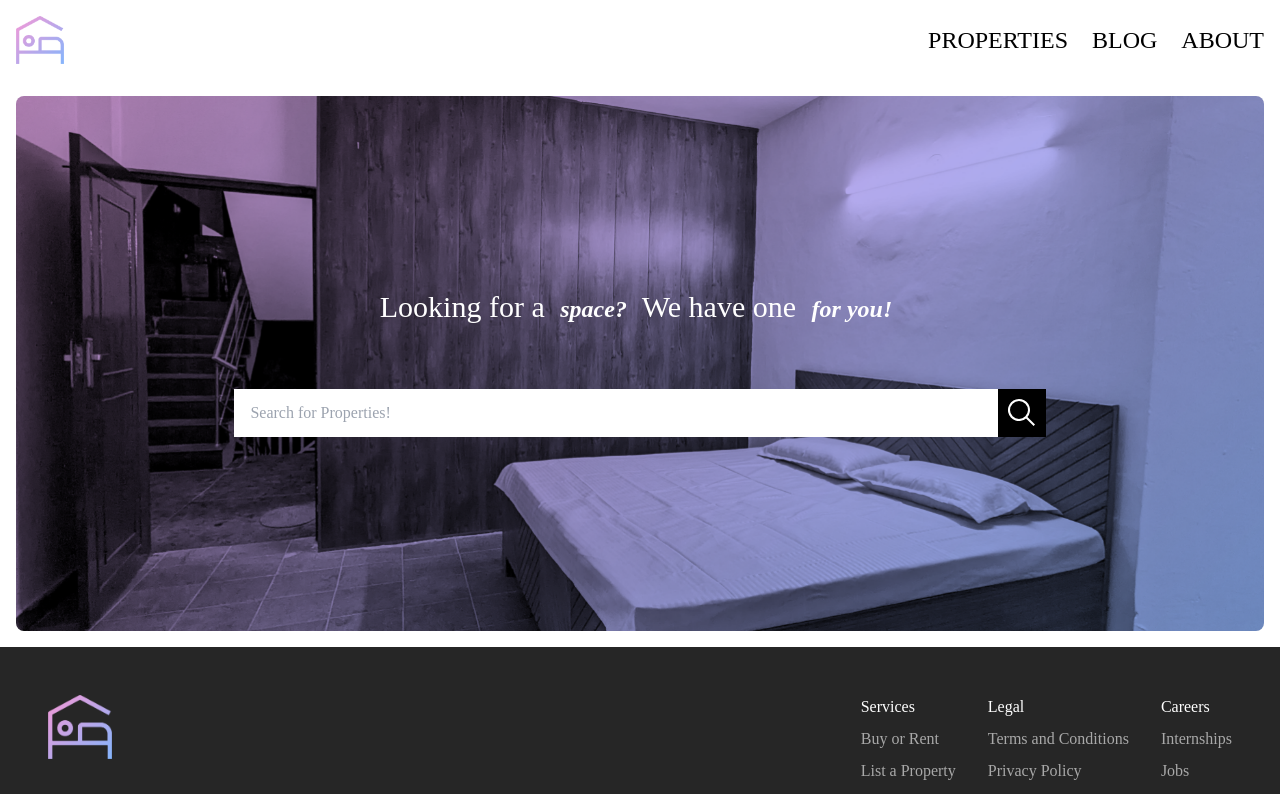
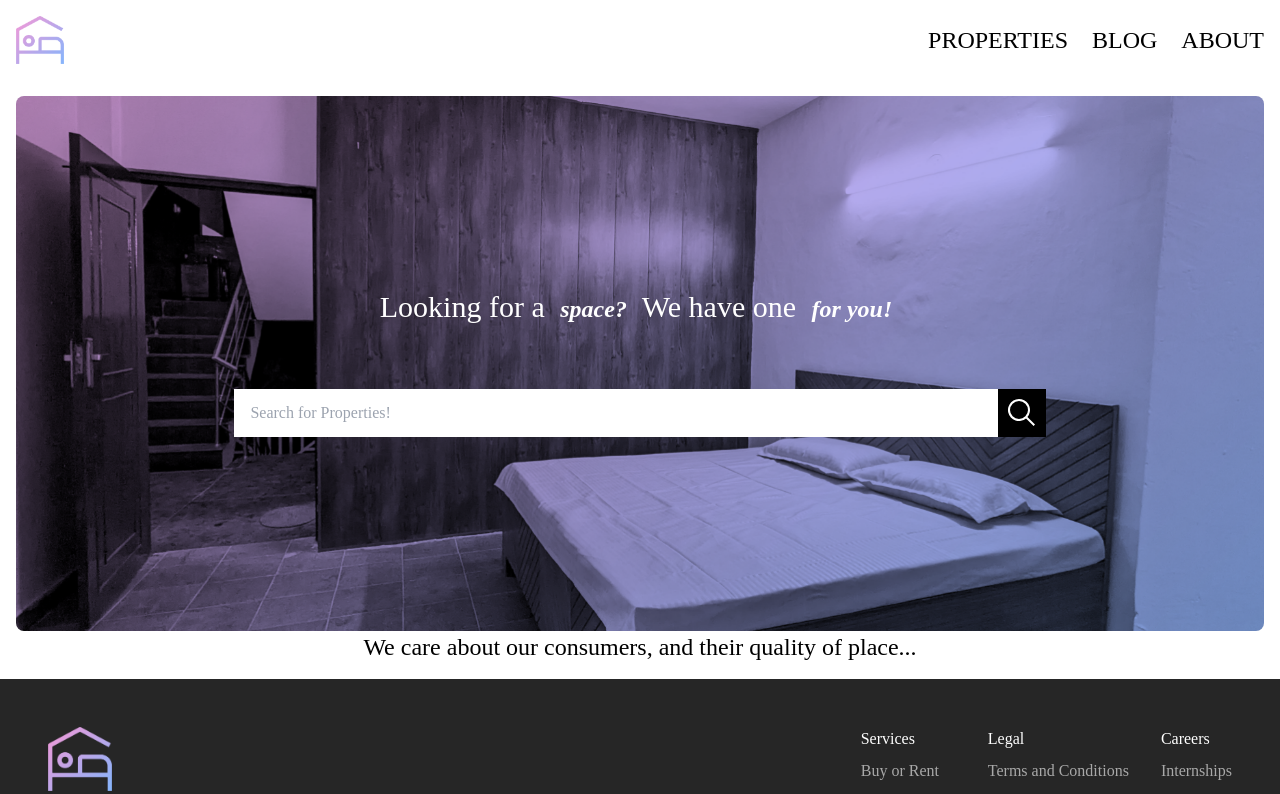
Before and after one commit to ReMod-Software/tk24-re-app, a Nuxt app: page / in a window 1280 px wide. Shown: the top 794 px of the page. Built offline with nearby package versions, Linux system fonts and the light colour scheme; a web font is replaced by a local one.

Commit message:
feat: landing page interfaces

```diff
--- a/pages/index.vue
+++ b/pages/index.vue
@@ -10,9 +10,9 @@
     <img src="/svg/menu.svg" class="h-12 w-12 p-2 block md:hidden" />
   </header>
 
-  <main class="p-4 rounded-lg flex flex-col justify-center items-center text-white">
+  <main class="p-4 rounded-lg flex flex-col">
     <div
-      class="rounded-lg flex gap-8 md:gap-16 flex-col justify-center items-center h-full w-full aspect-[4/3] md:aspect-[21/9] p-8 md:p-0"
+      class="rounded-lg flex gap-8 md:gap-16 flex-col justify-center items-center h-full w-full aspect-[4/3] md:aspect-[21/9] p-8 md:p-0 text-white"
       id="main-hero">
       <h1 class="text-center text-xl md:text-3xl font-extralight">Looking for a <span
           class="font-serif text-2xl px-2 italic font-semibold">space?</span> We have one <span
@@ -20,6 +20,16 @@
       <div class="flex w-auto md:w-[65%]">
         <input type="search" placeholder="Search for Properties!" class="border-box flex-grow p-2 px-4 rounded-none">
         <img src="/svg/search.svg" class="aspect-square bg-white invert p-2 h-full" />
+      </div>
+    </div>
+    <div class="content md:mx-40">
+      <h1 class="text-2xl text-center">
+        We care about our <span class="font-serif">consumers</span>, and their quality of place...
+      </h1>
+      <div class="grid grid-cols-1 md:grid-cols-2 gap-4">
+        <div v-for="ft in CONSUMER_FEATURES" class="border border-solid border-gray-500 flex flex-col gap-4">
+           <img :src="'/svg/' + ft.icon + '.svg' " class="h-16 w-16">
+        </div>
       </div>
     </div>
   </main>
@@ -87,6 +97,20 @@ const FOOTER_ITEMS = {
     "Partners"
   ]
 }
+
+interface Feature {
+  icon: string
+  name: string
+  description: string
+}
+
+const CONSUMER_FEATURES: Feature[] = [
+
+]
+
+const PROVIDER_FEATURES: Feature[] = [
+
+]
 </script>
 
 <style>#main-hero {
```
